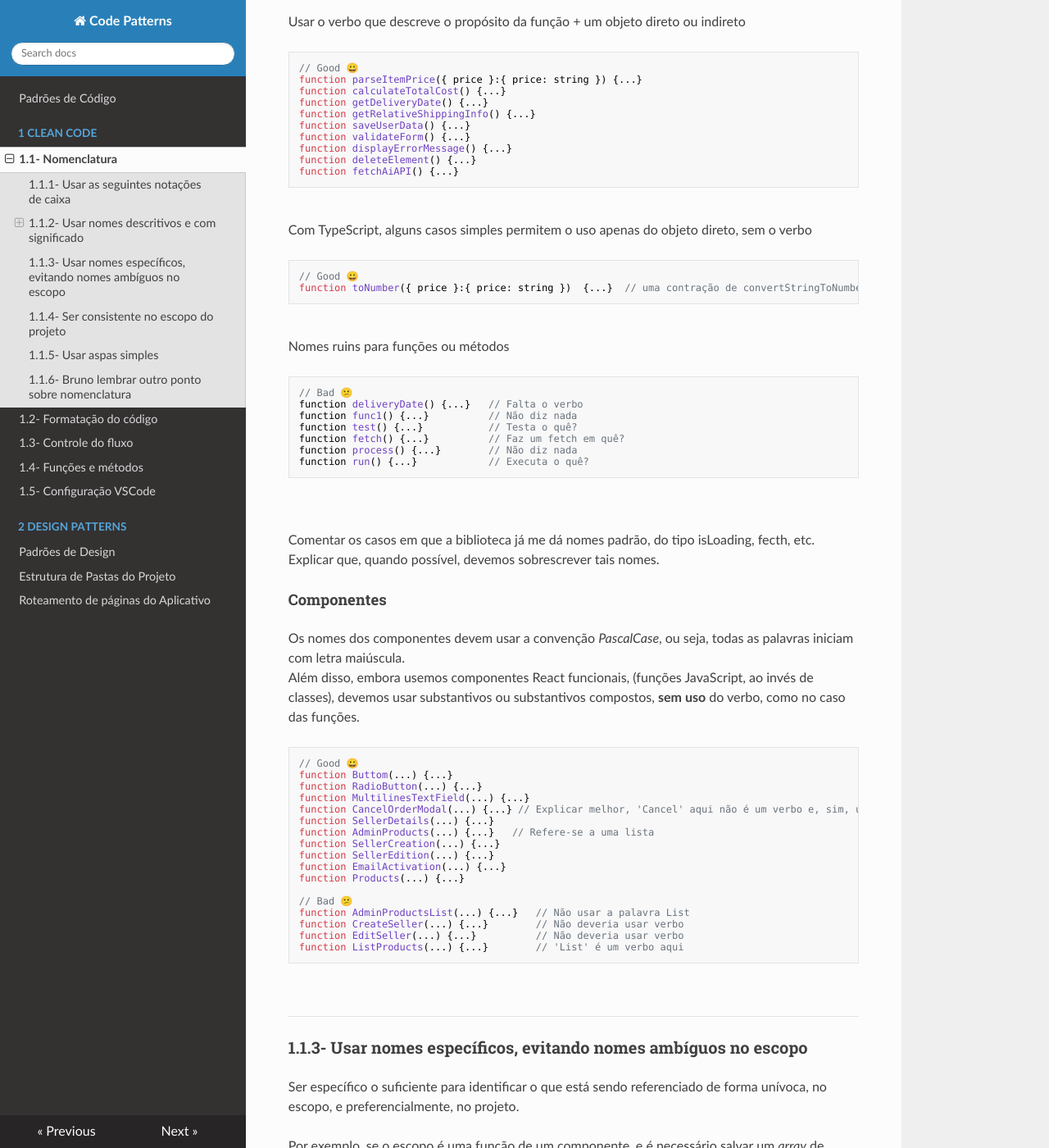
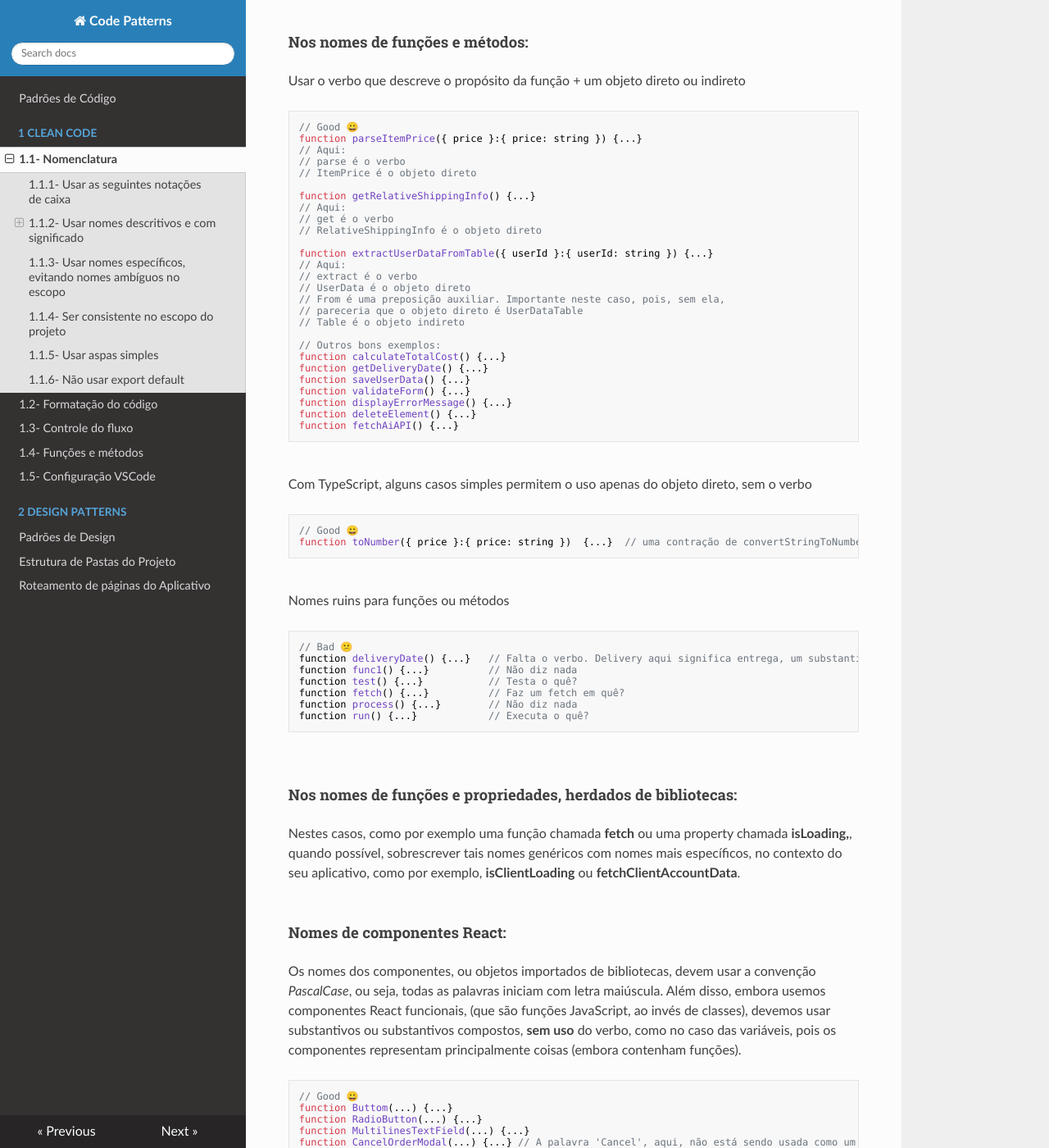
Before and after one commit to Buildbox-ItSolutions/buildbox-itsolutions.github.io, an MkDocs documentation site: the page built from docs/1-Clean-Code/1-nomenclature.md, in a window 1280 px wide and 1400 px high, scrolled down 1805 px. Shown: the whole window at 82% size. Built offline with MkDocs 1.6.1, drawn with Linux system fonts in a browser that asks for light colours; nearby versions of some CDN libraries; some of the changed text lies outside the part shown.

Commit message:
Updates after initial Review with Tech Leader

```diff
--- a/docs/1-Clean-Code/1-nomenclature.md
+++ b/docs/1-Clean-Code/1-nomenclature.md
@@ -9,12 +9,13 @@
 - Nomes de interfaces (TypeScript): Iniciar com 'I' maiúsculo, por ex: IUser
 - Nomes de ENUMS: Iniciar com 'E' maiúsculo, por ex: EUserStatus
 <br>
+<br>
 
 ***
 
 ### 1.1.2- Usar nomes descritivos e com significado
 <br>
-Usar nomes que descrevem claramente e de forma distinta o conteúdo da variável, sem usar abreviações que obrigariam o leitor a procurar o significado; explícito é melhor do que implícito.<br>
+Usar nomes que descrevem claramente e de forma distinta o conteúdo da variável, a identidade do componente React ou a finalidade da função ou método, sem usar abreviações que obrigariam o leitor a procurar o significado; explícito é melhor do que implícito.<br>
 
 Por exemplo:<br>
 
@@ -34,16 +35,16 @@ Por exemplo:<br>
 
 <br>
 
-#### Variáveis, propriedades e argumentos de funções<br>
+#### Especificamente, para nomes de variáveis, propriedades e argumentos de funções:<br>
 Usar substantivos, simples ou compostos<br>
 
     // Good 😀
-    const colors = ['blue', 'green', 'yellow']
-    const color = { name: 'blue', hex: '#800080' }
-    const numberOfColors = 5
-    const numberOfSelectedColors = 2
+    const colors = ['blue', 'green', 'yellow']      // Substantivo simples
+    const color = { name: 'blue', hex: '#800080' }  // Subatantivo simples
+    const numberOfColors = 5                        // Substantivo composto
+    const numberOfSelectedColors = 2                // Substantivo composto
 <br>
-Usar um adjetivo seguido por um substantivo<br>
+Ou, usar um adjetivo seguido por um substantivo<br>
 
     // Good 😀
     const targetColor = 'purple'
@@ -73,15 +74,32 @@ Nomes ruins<br>
     }
 <br>
 
-#### Funções e métodos
+#### Nos nomes de funções e métodos:
 
 Usar o verbo que descreve o propósito da função + um objeto direto ou indireto<br>
 
     // Good 😀
     function parseItemPrice({ price }:{ price: string }) {...}
+    // Aqui:
+    // parse é o verbo
+    // ItemPrice é o objeto direto
+
+    function getRelativeShippingInfo() {...}
+    // Aqui:
+    // get é o verbo
+    // RelativeShippingInfo é o objeto direto
+
+    function extractUserDataFromTable({ userId }:{ userId: string }) {...}
+    // Aqui:
+    // extract é o verbo
+    // UserData é o objeto direto
+    // From é uma preposição auxiliar. Importante neste caso, pois, sem ela,
+    // pareceria que o objeto direto é UserDataTable
+    // Table é o objeto indireto
+
+    // Outros bons exemplos:
     function calculateTotalCost() {...}
     function getDeliveryDate() {...}
-    function getRelativeShippingInfo() {...}
     function saveUserData() {...}
     function validateForm() {...}
     function displayErrorMessage() {...}
@@ -97,7 +115,7 @@ Com TypeScript, alguns casos simples permitem o uso apenas do objeto direto, sem
 Nomes ruins para funções ou métodos<br>
 
     // Bad 😕
-    function deliveryDate() {...}   // Falta o verbo
+    function deliveryDate() {...}   // Falta o verbo. Delivery aqui significa entrega, um substantivo
     function func1() {...}          // Não diz nada
     function test() {...}           // Testa o quê?
     function fetch() {...}          // Faz um fetch em quê?
@@ -106,20 +124,23 @@ Nomes ruins para funções ou métodos<br>
 
 <br>
 
-Comentar os casos em que a biblioteca já me dá nomes padrão, do tipo isLoading, fecth, etc.
-Explicar que, quando possível, devemos sobrescrever tais nomes.
+#### Nos nomes de funções e propriedades, herdados de bibliotecas:
 
-#### Componentes
-Os nomes dos componentes devem usar a convenção *PascalCase*, ou seja, todas as palavras iniciam com letra maiúscula.<br>
-Além disso, embora usemos componentes React funcionais, (funções JavaScript, ao invés de classes), devemos usar substantivos ou substantivos compostos, **sem uso** do verbo, como no caso das funções.<br>
+Nestes casos, como por exemplo uma função chamada **fetch** ou uma property chamada **isLoading,**, quando possível, sobrescrever tais nomes genéricos com nomes mais específicos, no contexto do seu aplicativo, como por exemplo, **isClientLoading** ou **fetchClientAccountData**.
+<br>
+<br>
+
+#### Nomes de componentes React:
+Os nomes dos componentes, ou objetos importados de bibliotecas, devem usar a convenção *PascalCase*, ou seja, todas as palavras iniciam com letra maiúscula. Além disso, embora usemos componentes React funcionais, (que são funções JavaScript, ao invés de classes), devemos usar substantivos ou substantivos compostos, **sem uso** do verbo, como no caso das variáveis, pois os componentes representam principalmente coisas (embora contenham funções).<br>
 
     // Good 😀
     function Buttom(...) {...}
     function RadioButton(...) {...}
     function MultilinesTextField(...) {...}
-    function CancelOrderModal(...) {...} // Explicar melhor, 'Cancel' aqui não é um verbo e, sim, um adjetivo
+    function CancelOrderModal(...) {...} // A palavra 'Cancel', aqui, não está sendo usada como um
+                                         // verbo (Cancelar) e, sim, como um adjetivo (Cancelamento)
     function SellerDetails(...) {...}
-    function AdminProducts(...) {...}   // Refere-se a uma lista
+    function AdminProducts(...) {...}    // Pode referir-se a uma lista
     function SellerCreation(...) {...}
     function SellerEdition(...) {...}
     function EmailActivation(...) {...}
@@ -129,7 +150,7 @@ Além disso, embora usemos componentes React funcionais, (funções JavaScript,
     function AdminProductsList(...) {...}   // Não usar a palavra List
     function CreateSeller(...) {...}        // Não deveria usar verbo
     function EditSeller(...) {...}          // Não deveria usar verbo
-    function ListProducts(...) {...}        // 'List' é um verbo aqui
+    function ListProducts(...) {...}        // 'List' é um verbo aqui e não deveria ser usado
 <br>
 
 ***
@@ -163,8 +183,14 @@ Por exemplo:<br>
 ***
 
 ### 1.1.5- Usar aspas simples
-Usar aspas simples ('') nos literais de strings e nomes de propriedades, ao invés de aspas duplas ("").<br>
-
-### 1.1.6- Bruno lembrar outro ponto sobre nomenclatura
+Usar aspas simples (' ') nos literais de strings e nomes de propriedades, ao invés de aspas duplas (" ").<br>
 
 <br>
+
+***
+
+### 1.1.6- Não usar **export default**
+Nunca usar export default para exportar um componente React,
+de modo a obrigar o uso do nome específico na importação.
+
+<br>
```
Also changed, not shown: other parts of docs/1-Clean-Code/1-nomenclature.md (+0 -1 lines), docs/1-Clean-Code/2-code-format.md (+9 -3 lines), docs/1-Clean-Code/config_prettier.png (added).
